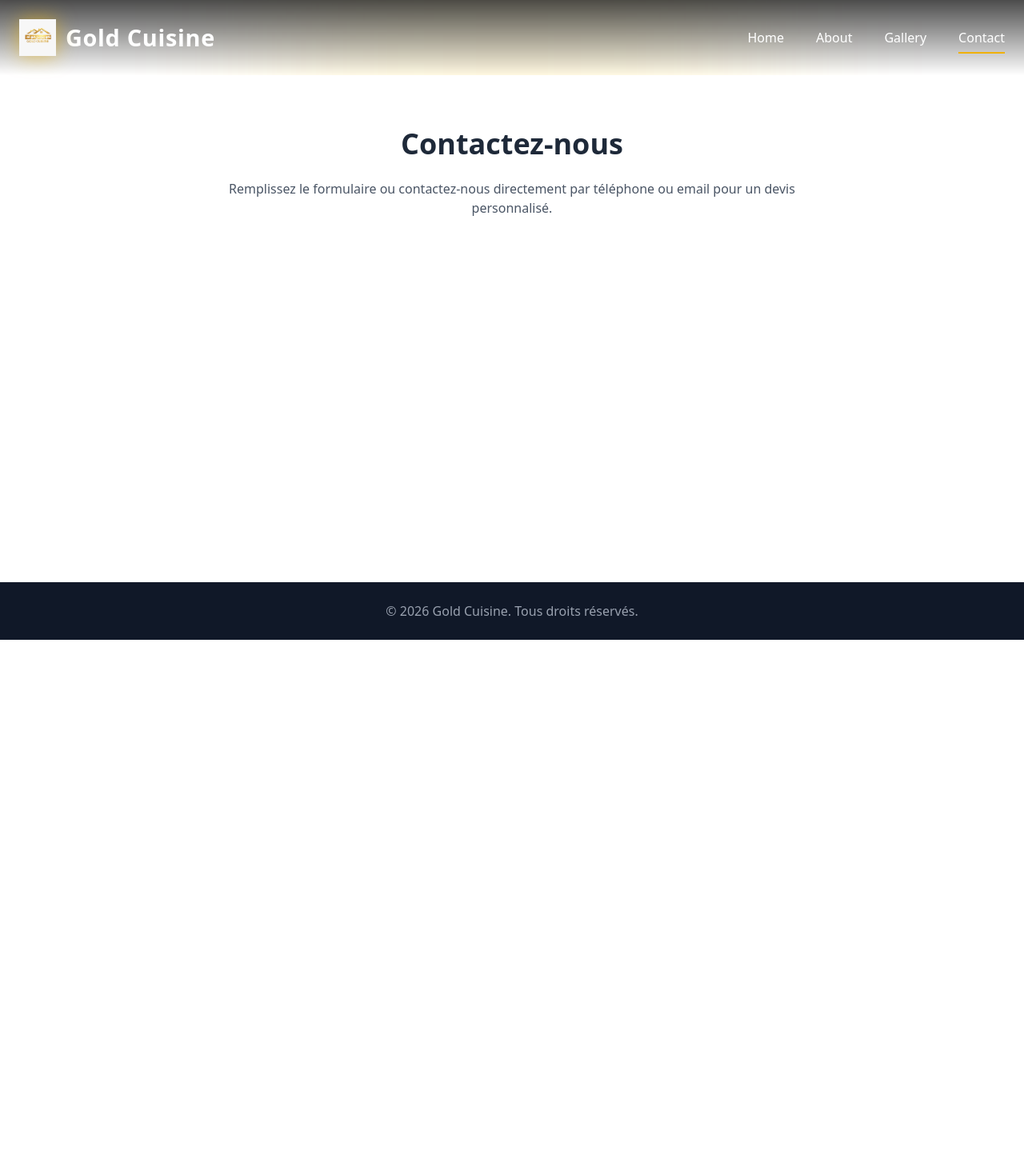
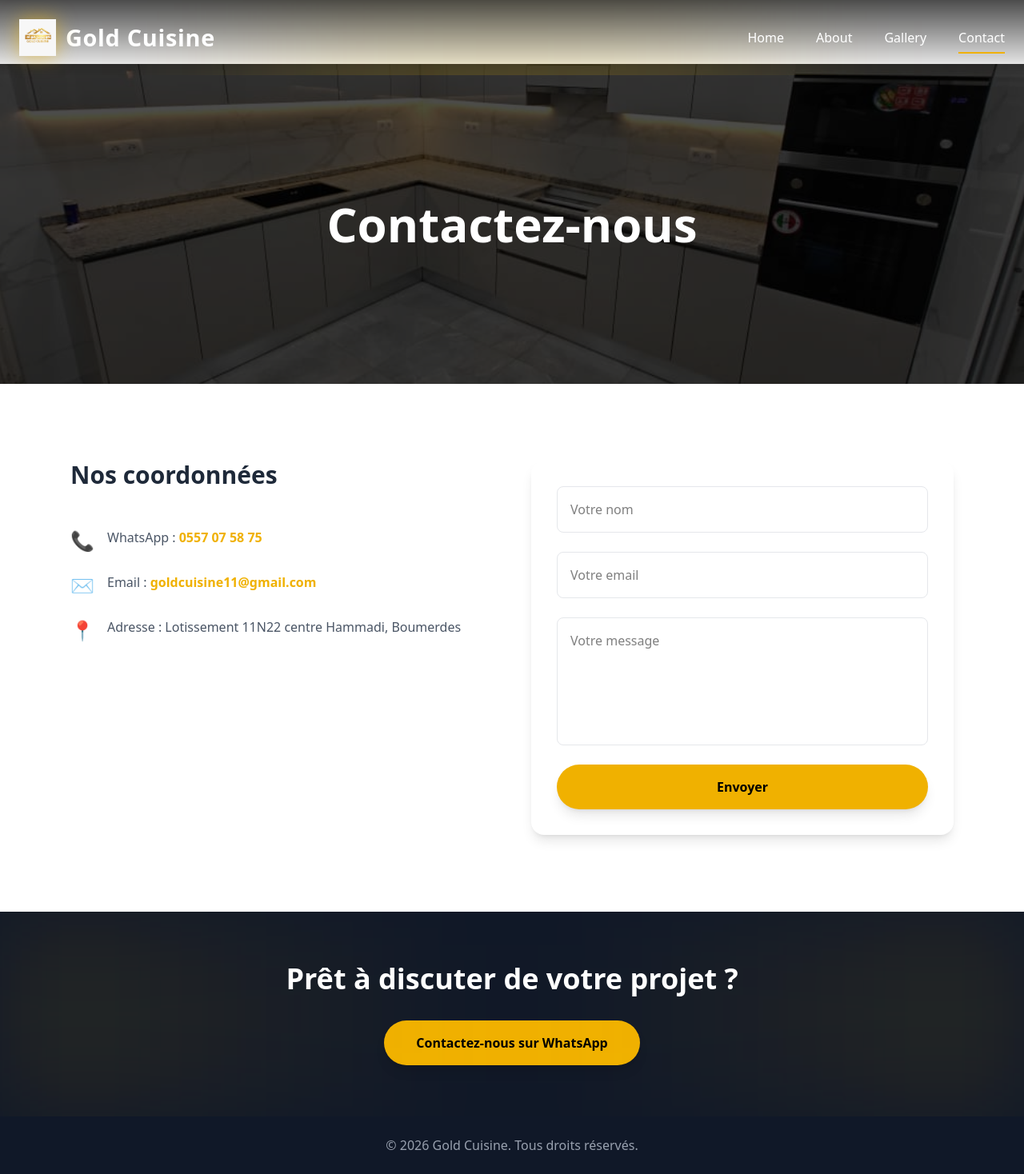
Before and after one commit to esmahcn/gold-cuisine, a React (Vite) app: page /contact in a window 1280 px wide. Shown: the whole page at 80% size. Before the commit the page ends 800 px from the top, so only its background shows below. Built offline with nearby package versions, Linux system fonts and the light colour scheme.

Commit message:
contact page

```diff
--- a/src/pages/Contact.jsx
+++ b/src/pages/Contact.jsx
@@ -2,28 +2,119 @@ import { motion } from "framer-motion"
 
 export default function Contact() {
   return (
-    <section className="py-20 px-6 max-w-6xl mx-auto">
+    <div className="relative overflow-hidden">
+
+      {/* HERO SECTION */}
+      <section className="relative h-[50vh] flex items-center justify-center text-center text-white overflow-hidden">
+        <motion.img
+          src="/images/homep.jpeg"
+          alt="Contact Gold Cuisine"
+          className="absolute w-full h-full object-cover"
+          initial={{ scale: 1.1 }}
+          animate={{ scale: 1 }}
+          transition={{ duration: 12, ease: "easeOut" }}
+        />
+        <div className="absolute inset-0 bg-black/70"></div>
+
         <motion.h1
-        className="text-4xl font-bold mb-6 text-center text-gray-800"
+          className="relative text-4xl md:text-6xl font-bold z-10"
+          initial={{ opacity: 0, y: 60 }}
+          animate={{ opacity: 1, y: 0 }}
+          transition={{ duration: 1 }}
+        >
+          Contactez-nous
+        </motion.h1>
+      </section>
+
+      {/* CONTACT INFO & FORM */}
+      <section className="py-24 px-6 max-w-6xl mx-auto grid md:grid-cols-2 gap-12">
+
+        {/* Infos de contact */}
+        <motion.div
+          initial={{ opacity: 0, x: -60 }}
+          whileInView={{ opacity: 1, x: 0 }}
+          viewport={{ once: true }}
+          transition={{ duration: 0.8 }}
+          className="flex flex-col gap-6"
+        >
+          <h2 className="text-3xl font-bold text-gray-800 mb-6">Nos coordonnées</h2>
+
+          <div className="flex items-start gap-4">
+            <span className="text-yellow-500 text-2xl">📞</span>
+            <p className="text-gray-600">WhatsApp : <a href="https://wa.me/213557075875" target="_blank" className="text-yellow-500 font-semibold">0557 07 58 75</a></p>
+          </div>
+
+          <div className="flex items-start gap-4">
+            <span className="text-yellow-500 text-2xl">✉️</span>
+            <p className="text-gray-600">Email : <a href="mailto:goldcuisine11@gmail.com" className="text-yellow-500 font-semibold">goldcuisine11@gmail.com</a></p>
+          </div>
+
+          <div className="flex items-start gap-4">
+            <span className="text-yellow-500 text-2xl">📍</span>
+            <p className="text-gray-600">Adresse : Lotissement 11N22 centre Hammadi, Boumerdes</p>
+          </div>
+        </motion.div>
+
+        {/* Formulaire */}
+        <motion.form
+          initial={{ opacity: 0, x: 60 }}
+          whileInView={{ opacity: 1, x: 0 }}
+          viewport={{ once: true }}
+          transition={{ duration: 0.8 }}
+          className="flex flex-col gap-6 bg-white p-8 rounded-2xl shadow-lg"
+        >
+          <input
+            type="text"
+            placeholder="Votre nom"
+            className="border border-gray-200 rounded-lg p-4 focus:outline-none focus:ring-2 focus:ring-yellow-500"
+          />
+          <input
+            type="email"
+            placeholder="Votre email"
+            className="border border-gray-200 rounded-lg p-4 focus:outline-none focus:ring-2 focus:ring-yellow-500"
+          />
+          <textarea
+            placeholder="Votre message"
+            className="border border-gray-200 rounded-lg p-4 focus:outline-none focus:ring-2 focus:ring-yellow-500 resize-none h-40"
+          ></textarea>
+          <button
+            type="submit"
+            className="bg-yellow-500 hover:bg-yellow-400 text-black font-semibold px-6 py-4 rounded-full transition duration-300 shadow-lg hover:shadow-yellow-500/40"
+          >
+            Envoyer
+          </button>
+        </motion.form>
+
+      </section>
+
+      {/* CTA */}
+      <section className="relative bg-gray-900 text-white py-16 text-center overflow-hidden">
+        <div className="absolute inset-0 bg-gradient-to-r from-yellow-500/10 via-transparent to-yellow-500/10 blur-3xl"></div>
+        <motion.h2
+          className="relative text-3xl md:text-4xl font-bold mb-8"
           initial={{ opacity: 0, y: 40 }}
           whileInView={{ opacity: 1, y: 0 }}
           viewport={{ once: true }}
-        transition={{ duration: 0.8 }}
+          transition={{ duration: 1 }}
         >
-        Contactez-nous
-      </motion.h1>
-
-      <motion.p
-        className="text-gray-600 max-w-3xl mx-auto text-center mb-12"
+          Prêt à discuter de votre projet ?
+        </motion.h2>
+        <motion.div
           initial={{ opacity: 0, y: 40 }}
           whileInView={{ opacity: 1, y: 0 }}
           viewport={{ once: true }}
-        transition={{ duration: 0.8, delay: 0.2 }}
+          transition={{ duration: 1, delay: 0.2 }}
         >
-        Remplissez le formulaire ou contactez-nous directement par téléphone ou email pour un devis personnalisé.
-      </motion.p>
+          <a
+            href="https://wa.me/213557075875"
+            target="_blank"
+            className="inline-block bg-yellow-500 hover:bg-yellow-400 text-black font-semibold px-10 py-4 rounded-full transition duration-300 shadow-lg hover:shadow-yellow-500/40"
+          >
+            Contactez-nous sur WhatsApp
+          </a>
+        </motion.div>
+      </section>
 
-      {/* Ici tu pourras ajouter ton formulaire plus tard */}
-    </section>
+    </div>
   )
 }
```
Lines whose indentation alone changed are shown as unchanged.
